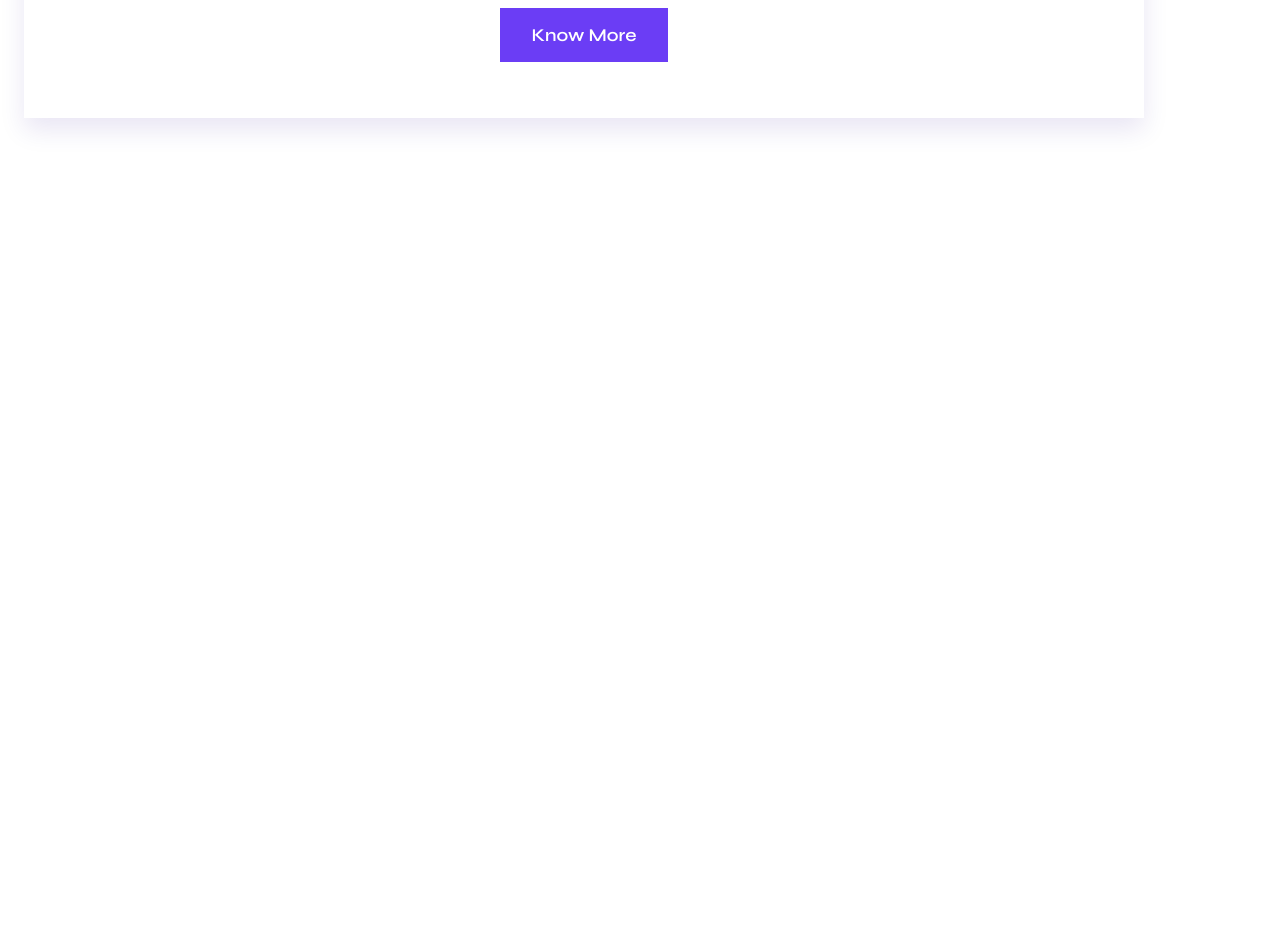
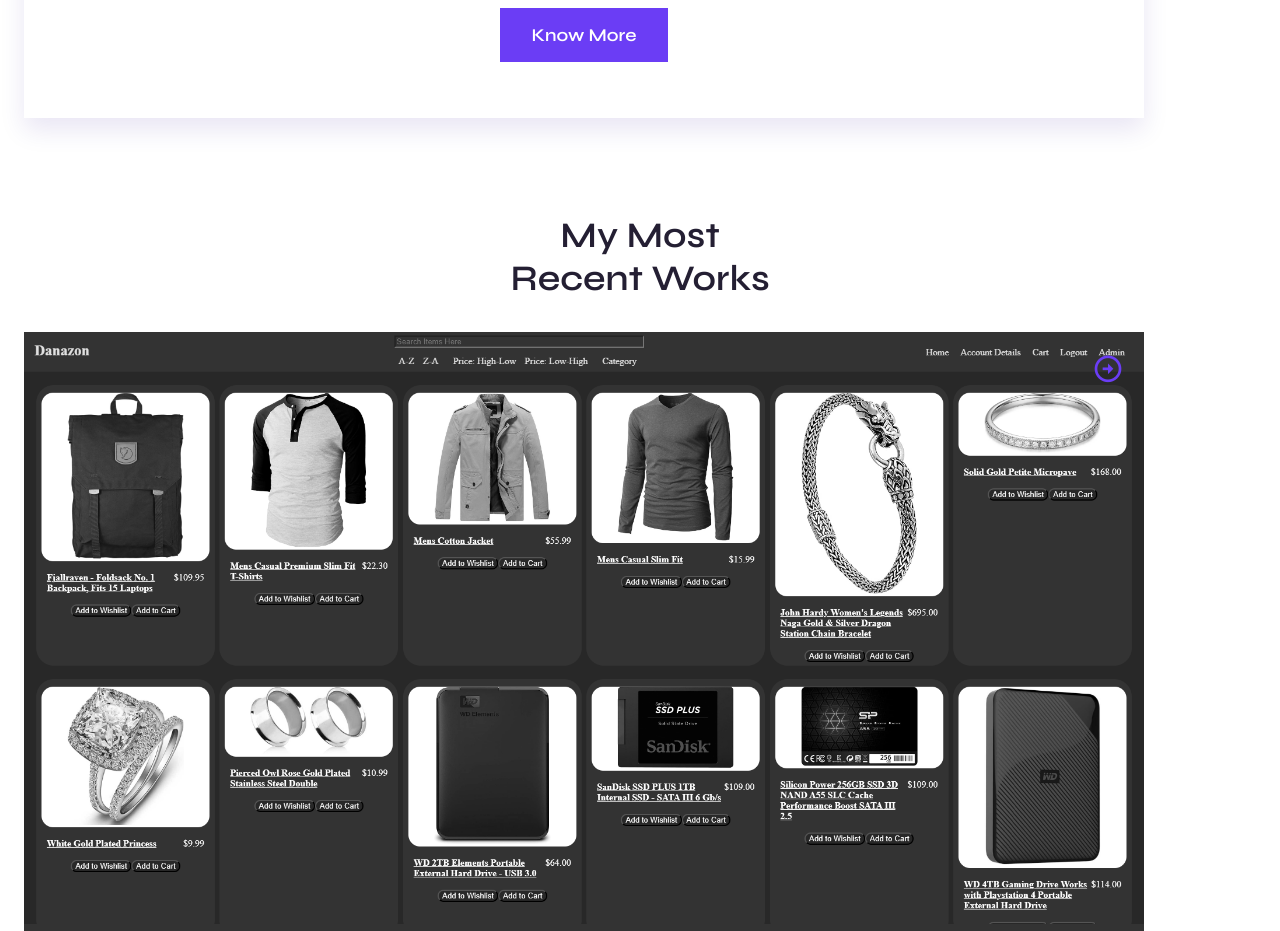
Before and after one commit to dvirak/Personal-Website, a React (Vite) app: page / in a window 1280 px wide. Shown: the part 1880-2811 px from the top of the page. Before the commit the page ends 2206 px from the top, so only its background shows below. Built offline with nearby package versions, Linux system fonts and the light colour scheme.

Commit message:
Initial Work Component and CSS

```diff
--- a/src/App.css
+++ b/src/App.css
@@ -525,6 +525,48 @@
 }
 
 /*=============== WORK ===============*/
+.work__container {
+  row-gap: 2rem;
+}
+
+.work__link {
+  display: inline-block;
+  position: relative;
+  overflow: hidden;
+  margin-bottom: 1rem;
+}
+
+.work__img {
+  filter: grayscale(1);
+  transition: filter 0.5s, transform 0.5s;
+}
+
+.work__icon {
+  position: absolute;
+  top: 1.25rem;
+  right: 1.25rem;
+  font-size: 2rem;
+  color: var(--first-color);
+  transition: transform 0.4s;
+}
+
+.work__link:hover .work__img {
+  transform: scale(1.1);
+  filter: none;
+}
+
+.work__link:hover .work__icon {
+  transform: translate(0.5rem, -0.5rem) rotate(-30deg);
+}
+
+.work__title {
+  font-size: var(--h2-font-size);
+  margin-bottom: 0.25rem;
+}
+
+.work__page {
+  padding-bottom: 4rem;
+}
 
 /*=============== TESTIMONIAL ===============*/
 
--- a/src/Components/Navbar.jsx
+++ b/src/Components/Navbar.jsx
@@ -26,10 +26,6 @@
       window.removeEventListener("scroll", handleScroll);
     };
   }, []);
-
-  useEffect(() => {
-    console.log("This is your scroll: " + scroll);
-  }, [scroll]);
 
   const className = props.className || "";
 
--- a/src/Components/Work.jsx
+++ /dev/null
@@ -1,3 +0,0 @@
-export default function Work() {
-  return <section className="work section"></section>;
-}
--- /dev/null
+++ b/src/Components/Work/Work.jsx
@@ -0,0 +1,35 @@
+//! Imported Libraries --------------------------
+import { Link } from "react-router-dom";
+
+//! Imported Components/Variables----------------
+import danazonScreenShot from "../../assets/pictures/DanazonScreenShot.png";
+import WorkCard from "./WorkCard";
+
+export default function Work({ workPage }) {
+  return (
+    <section className="work section">
+      <h2 className="section__title">
+        {`My Most
+      Recent Works`}
+      </h2>
+      <div
+        className={`work__container container grid ${
+          workPage ? "work__page" : ""
+        }`}
+      >
+        <WorkCard
+          link="https://danazon.netlify.app/"
+          image={danazonScreenShot}
+          title="Danazon"
+          description="Website Design"
+        />
+        <WorkCard
+          link="https://danazon.netlify.app/"
+          image={danazonScreenShot}
+          title="Danazon"
+          description="Website Design"
+        />
+      </div>
+    </section>
+  );
+}
--- /dev/null
+++ b/src/Components/Work/WorkCard.jsx
@@ -0,0 +1,15 @@
+//! Imported Libraries --------------------------
+import { Link } from "react-router-dom";
+
+export default function WorkCard({ link, image, title, description }) {
+  return (
+    <article className="work__card">
+      <Link to={link} target="_blank" className="work__link">
+        <img src={image} alt={`${title}`} className="work__img" />
+        <i className="ri-arrow-right-circle-line work__icon"></i>
+      </Link>
+      <h2 className="work__title">{title}</h2>
+      <span className="work__subtitle">{description}</span>
+    </article>
+  );
+}
--- a/src/Pages/HomePage.jsx
+++ b/src/Pages/HomePage.jsx
@@ -3,7 +3,7 @@
 import Services from "../Components/Services";
 import HomeSection from "../Components/HomeSection";
 import Testimonial from "../Components/Testimonial";
-import Work from "../Components/Work";
+import Work from "../Components/Work/Work";
 
 export default function Home() {
   return (
--- a/src/Pages/Portfolio.jsx
+++ b/src/Pages/Portfolio.jsx
@@ -1,5 +1,6 @@
 //! Imported Components/Variables----------------
 import Navbar from "../Components/Navbar";
+import Work from "../Components/Work/Work";
 
 export default function Portfolio() {
   const pathname = window.location.pathname;
@@ -8,9 +9,7 @@
   return (
     <>
       <Navbar className="header-pages" />
-      <div className="portfolio-div">
-        <h1>PORTFOLIO</h1>
-      </div>
+      <Work workPage={true} />
     </>
   );
 }
```
Also changed, not shown: src/assets/pictures/DanazonScreenShot.png (added).
